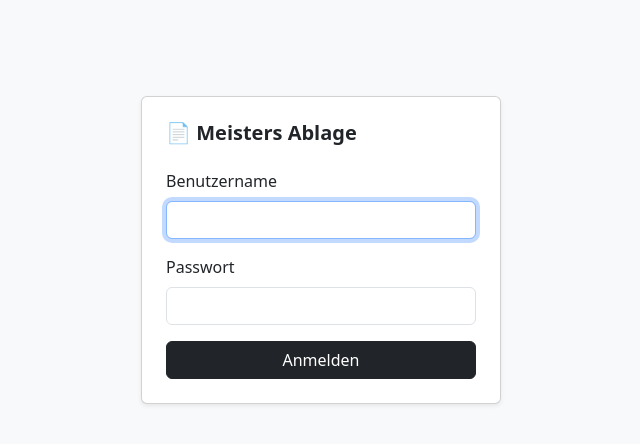
After one commit to ghmeister/ablage, a Flask app: page /login in a window 1280 px wide. The commit adds this page. Shown: the top 444 px of the page, without its empty margins (319-959 px from the left). Run offline with Flask 3, Linux system fonts and the light colour scheme; parts of the project's set-up code (start-up, migrations or seed data) failed here and were passed over.

Commit message:
Replace Basic Auth with session login form for iOS PWA compatibility
Co-Authored-By: Claude Sonnet 4.6 <noreply@anthropic.com>

```diff
--- a/docker-compose.yml
+++ b/docker-compose.yml
@@ -49,6 +49,7 @@ services:
             - CLASSIFICATION_RULES_FILE=/app/classification_rules.yaml
             - UI_USER=admin
             - UI_PASSWORD=replace-me
+            - SECRET_KEY=replace-me-with-random-string
             # Optional: set ARCHIVE_ROOT to enable the "PDF öffnen" button.
             # Mount the OneDrive archive folder and set the path here, e.g.:
             # - ARCHIVE_ROOT=/archive
--- a/web/app.py
+++ b/web/app.py
@@ -22,7 +22,7 @@ import yaml
 sys.path.insert(0, str(Path(__file__).parent.parent))
 
 import db as db_module
-from flask import Flask, abort, jsonify, render_template, request, send_file, url_for, Response
+from flask import Flask, abort, jsonify, redirect, render_template, request, send_file, session, url_for, Response
 
 _archive_root_env = os.getenv("ARCHIVE_ROOT", "").strip()
 _ARCHIVE_ROOT = Path(_archive_root_env).resolve() if _archive_root_env else None
@@ -32,6 +32,7 @@ _STATUS_FILE = _data_dir / "bot_status.json"
 _LOG_FILE    = _data_dir / "bot.log"
 
 app = Flask(__name__)
+app.secret_key = os.getenv("SECRET_KEY", "dev-secret-change-me")
 
 _UI_USER = os.getenv("UI_USER", "").strip()
 _UI_PASSWORD = os.getenv("UI_PASSWORD", "").strip()
@@ -41,13 +42,29 @@ _UI_PASSWORD = os.getenv("UI_PASSWORD", "").strip()
 def _require_auth():
     if not (_UI_USER and _UI_PASSWORD):
         return  # auth not configured — allow all (dev/local)
-    auth = request.authorization
-    if not auth or auth.username != _UI_USER or auth.password != _UI_PASSWORD:
-        return Response(
-            "Authentication required",
-            401,
-            {"WWW-Authenticate": 'Basic realm="Ablage"'},
-        )
+    if request.endpoint in ("login", "static"):
+        return
+    if not session.get("logged_in"):
+        return redirect(url_for("login", next=request.path))
+
+
+@app.route("/login", methods=["GET", "POST"])
+def login():
+    error = None
+    if request.method == "POST":
+        if (request.form.get("username") == _UI_USER
+                and request.form.get("password") == _UI_PASSWORD):
+            session.permanent = True
+            session["logged_in"] = True
+            return redirect(request.args.get("next") or "/")
+        error = "Ungültige Zugangsdaten"
+    return render_template("login.html", error=error)
+
+
+@app.route("/logout")
+def logout():
+    session.clear()
+    return redirect(url_for("login"))
 
 # ---------------------------------------------------------------------------
 # Load type labels/colors from classification_rules.yaml (single source of truth)
--- a/web/templates/base.html
+++ b/web/templates/base.html
@@ -54,7 +54,8 @@
     <a class="navbar-brand fw-semibold" href="/">📄 Meisters Ablage</a>
     <span class="text-secondary small">v{{ app_version }}</span>
     <a class="btn btn-outline-secondary btn-sm ms-auto me-2" href="/steuern">Steuern</a>
-    <a class="btn btn-outline-secondary btn-sm" href="/logs">Log</a>
+    <a class="btn btn-outline-secondary btn-sm me-2" href="/logs">Log</a>
+    <a class="btn btn-outline-danger btn-sm" href="/logout">Abmelden</a>
   </div>
 </nav>
 <div class="container-lg pb-5">
--- /dev/null
+++ b/web/templates/login.html
@@ -0,0 +1,38 @@
+<!DOCTYPE html>
+<html lang="de">
+<head>
+  <meta charset="UTF-8">
+  <meta name="viewport" content="width=device-width, initial-scale=1">
+  <meta name="apple-mobile-web-app-capable" content="yes">
+  <meta name="apple-mobile-web-app-status-bar-style" content="black-translucent">
+  <meta name="apple-mobile-web-app-title" content="Meisters Ablage">
+  <link rel="apple-touch-icon" href="/static/apple-touch-icon.png">
+  <title>Anmelden – Meisters Ablage</title>
+  <link rel="stylesheet"
+        href="https://cdn.jsdelivr.net/npm/bootstrap@5.3.3/dist/css/bootstrap.min.css"
+        crossorigin="anonymous">
+  <style>
+    body { background-color: #f8f9fa; }
+    .login-card { max-width: 360px; margin: 6rem auto; }
+  </style>
+</head>
+<body>
+<div class="login-card card shadow-sm p-4">
+  <h5 class="card-title mb-4 fw-semibold">📄 Meisters Ablage</h5>
+  {% if error %}
+  <div class="alert alert-danger py-2">{{ error }}</div>
+  {% endif %}
+  <form method="post">
+    <div class="mb-3">
+      <label class="form-label">Benutzername</label>
+      <input type="text" name="username" class="form-control" autofocus autocomplete="username">
+    </div>
+    <div class="mb-3">
+      <label class="form-label">Passwort</label>
+      <input type="password" name="password" class="form-control" autocomplete="current-password">
+    </div>
+    <button type="submit" class="btn btn-dark w-100">Anmelden</button>
+  </form>
+</div>
+</body>
+</html>
```
